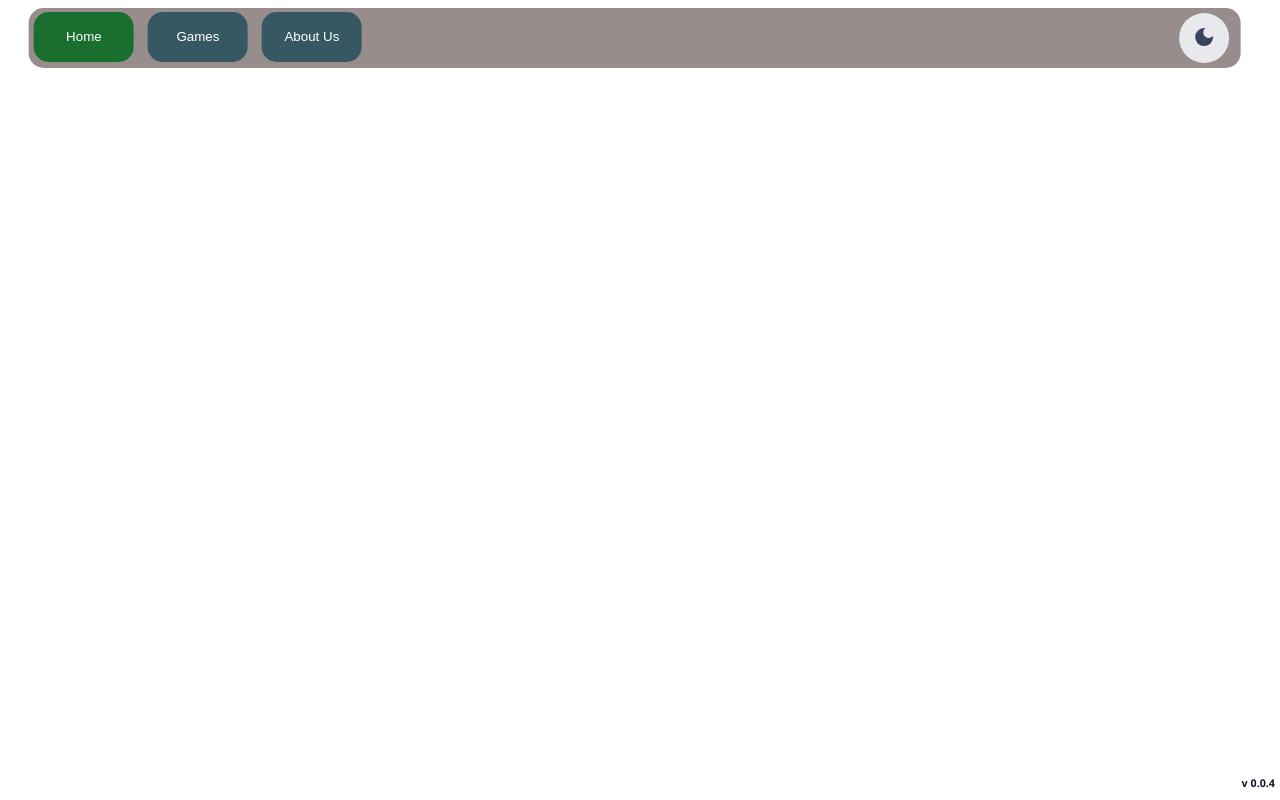
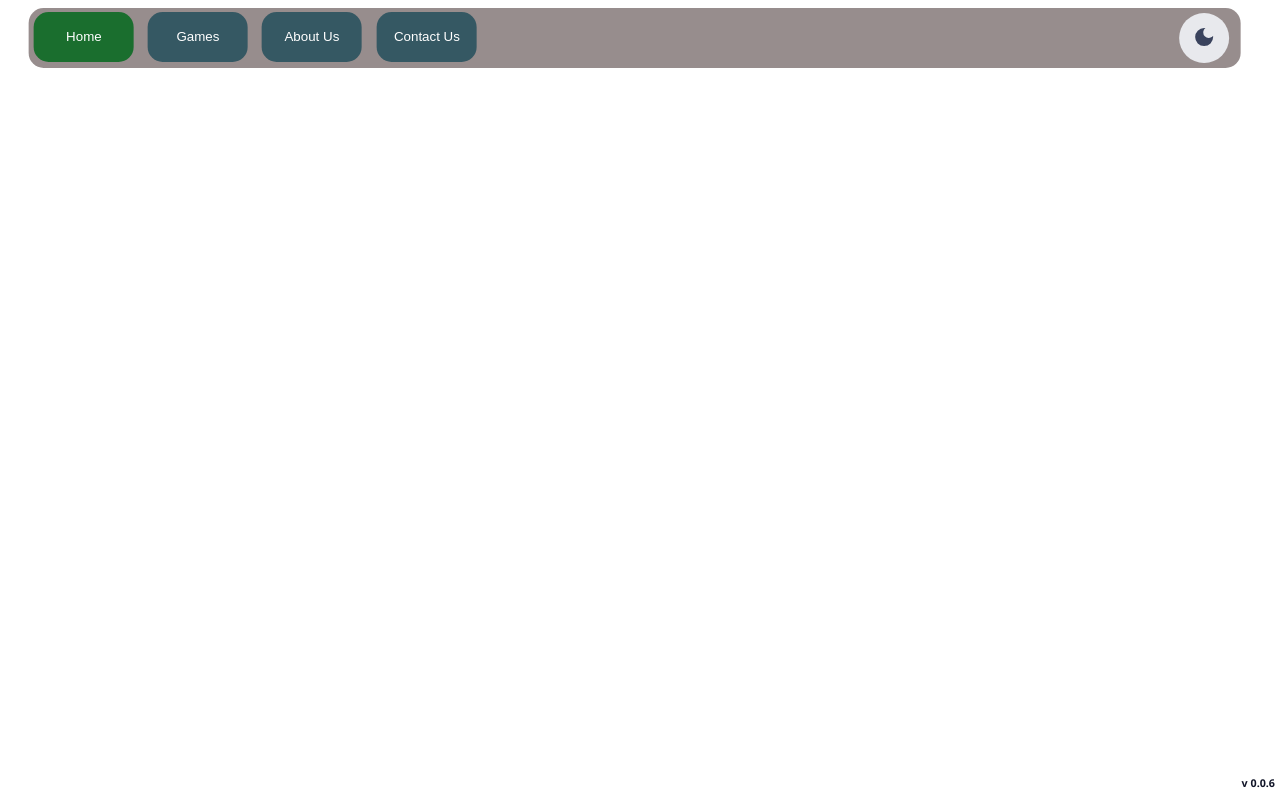
Before and after one commit to glitchycatstudios/glitchycatstudios.github.io, a plain HTML site: page index.html in a window 1280 px wide. Drawn offline with Linux system fonts and the light colour scheme.

Commit message:
asdasdasd

```diff
--- a/index.css
+++ b/index.css
@@ -102,6 +102,18 @@ body{
     top: 3.8px;
 }
 
+#menucontactus{
+    color: white;
+    border: none;
+    display: block;
+    border-radius: 15px;
+    height: 50px;
+    width: min(90%, 100px);
+    position: absolute;
+    left: 348px;
+    top: 3.8px;
+}
+
 .active{
     background-color: var(--active-menu-button);
 }
--- a/index.html
+++ b/index.html
@@ -23,7 +23,10 @@
         <a href="aboutus.html">
             <button class="non-active" id="menuaboutus">About Us</button>
         </a>
+        <a href="">
+            <button class="non-active" id="menucontactus">Contact Us</button>
+        </a>
     </div>
-    <h6 id="versiontext">v 0.0.4</h6>
+    <h6 id="versiontext">v 0.0.6</h6>
 </body>
 </html>
```
